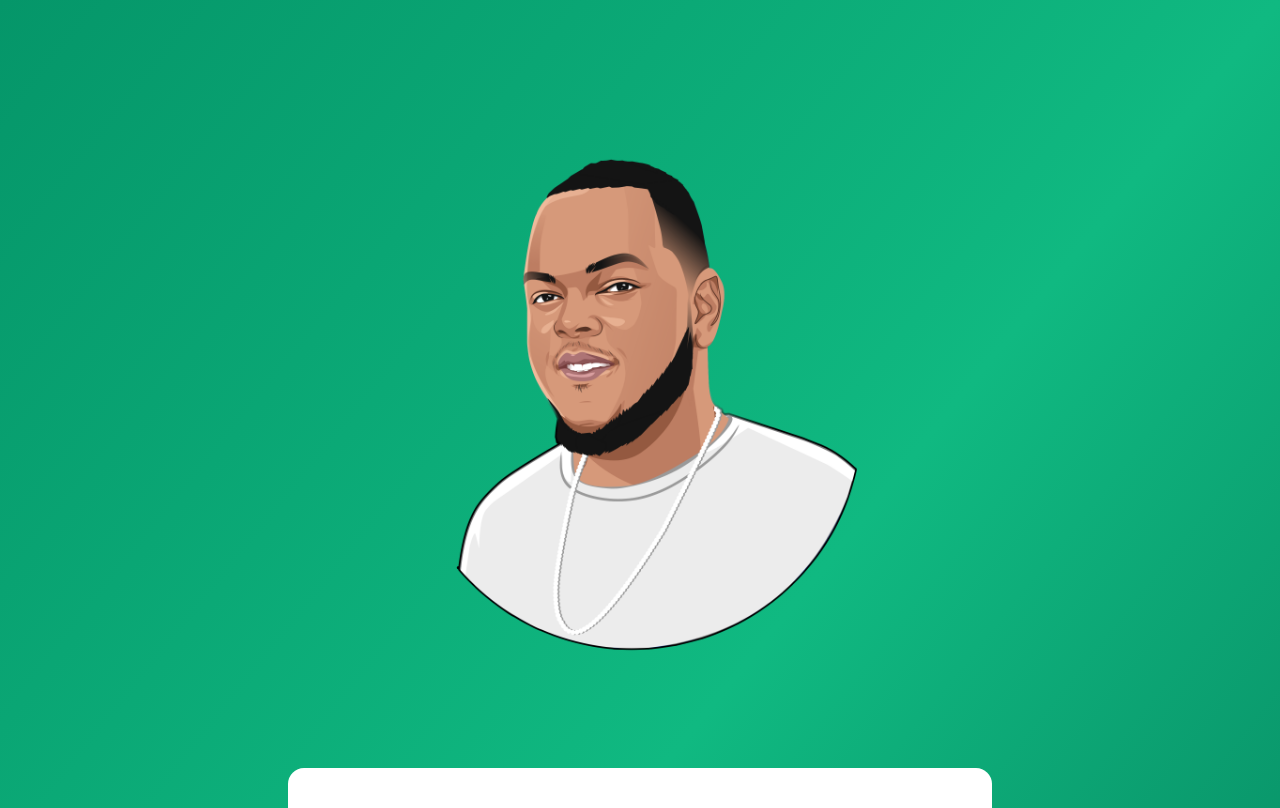
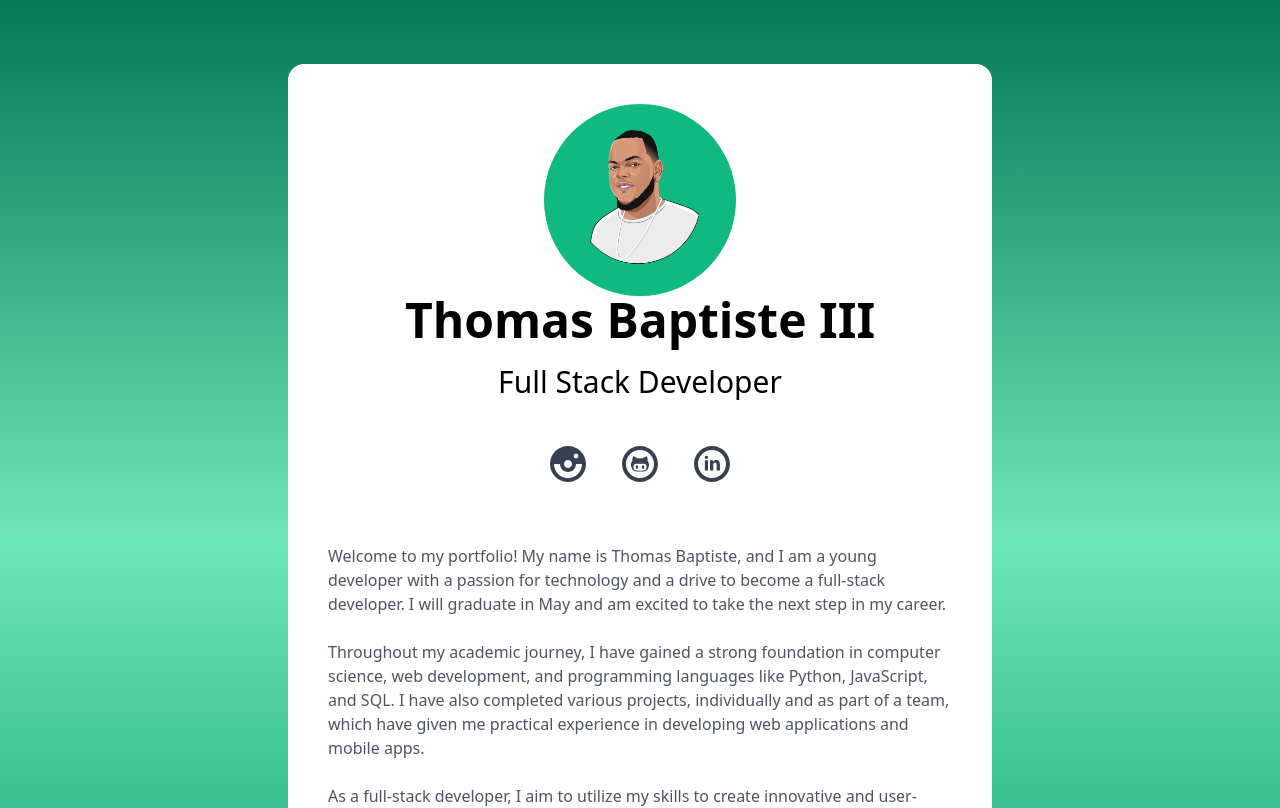
Before and after one commit to ThomasBaptisteIII/Portfolio, a Next.js app: page / in a window 1280 px wide. Shown: the top 808 px of the page. Built offline with nearby package versions, Linux system fonts and the light colour scheme.

Commit message:
Update to Website. Portfolio Profile Portrait added.

```diff
--- a/app/page.tsx
+++ b/app/page.tsx
@@ -1,11 +1,16 @@
-import { TiSocialLinkedinCircular,TiSocialGithubCircular,TiSocialInstagramCircular} from "react-icons/ti";
+import {
+  TiSocialLinkedinCircular,
+  TiSocialGithubCircular,
+  TiSocialInstagramCircular,
+} from "react-icons/ti";
 export default function Home() {
   return (
-    <main className="bg-gradient-to-br from-emerald-600 via-emerald-500 to-emerald-700">
+    <main className="bg-gradient-to-t from-emerald-600 via-emerald-300 to-emerald-700">
       <div className="mx-auto max-w-3xl px-4 py-5 sm:py-12 sm:px-10 lg:py-16 lg:px-8 ">
-      <div><img src="profile.webp" alt="Profile Portrait" /></div>
         <div className="flex flex-col bg-white rounded-2xl p-10">
-
+          <div className="rounded-full mx-auto h-50 w-48 bg-emerald-500 object-fill">
+            <img  src="profile.webp" alt="Profile Portrait" />
+          </div>
           <div className="relative rounded-lg text-center">
             <h1 className="text-5xl font-bold pb-5">Thomas Baptiste III</h1>
             <h2 className="text-3xl font-light">Full Stack Developer</h2>
@@ -13,13 +18,29 @@ export default function Home() {
           <div>
             <ul className="flex justify-center gap-6 text-5xl py-10 text-gray-700">
               <li>
-               <a href="" className="hover:text-emerald-600 ease-in duration-700"> <TiSocialInstagramCircular/></a>
+                <a
+                  href="https://www.instagram.com/bertliii3/"
+                  className="hover:text-emerald-600 ease-in duration-700"
+                >
+                  {" "}
+                  <TiSocialInstagramCircular />
+                </a>
               </li>
               <li>
-               <a href="" className="hover:text-emerald-600 ease-in duration-700"><TiSocialGithubCircular /></a>
+                <a
+                  href="https://github.com/ThomasBaptisteIII"
+                  className="hover:text-emerald-600 ease-in duration-700"
+                >
+                  <TiSocialGithubCircular />
+                </a>
               </li>
               <li>
-               <a href="" className="hover:text-emerald-600 ease-in duration-700"><TiSocialLinkedinCircular /></a>
+                <a
+                  href="https://www.linkedin.com/in/thomasbaptisteiii/"
+                  className="hover:text-emerald-600 ease-in duration-700"
+                >
+                  <TiSocialLinkedinCircular />
+                </a>
               </li>
             </ul>
           </div>
@@ -57,8 +78,6 @@ export default function Home() {
               soon!
             </p>
           </div>
-
-
         </div>
       </div>
     </main>
```
